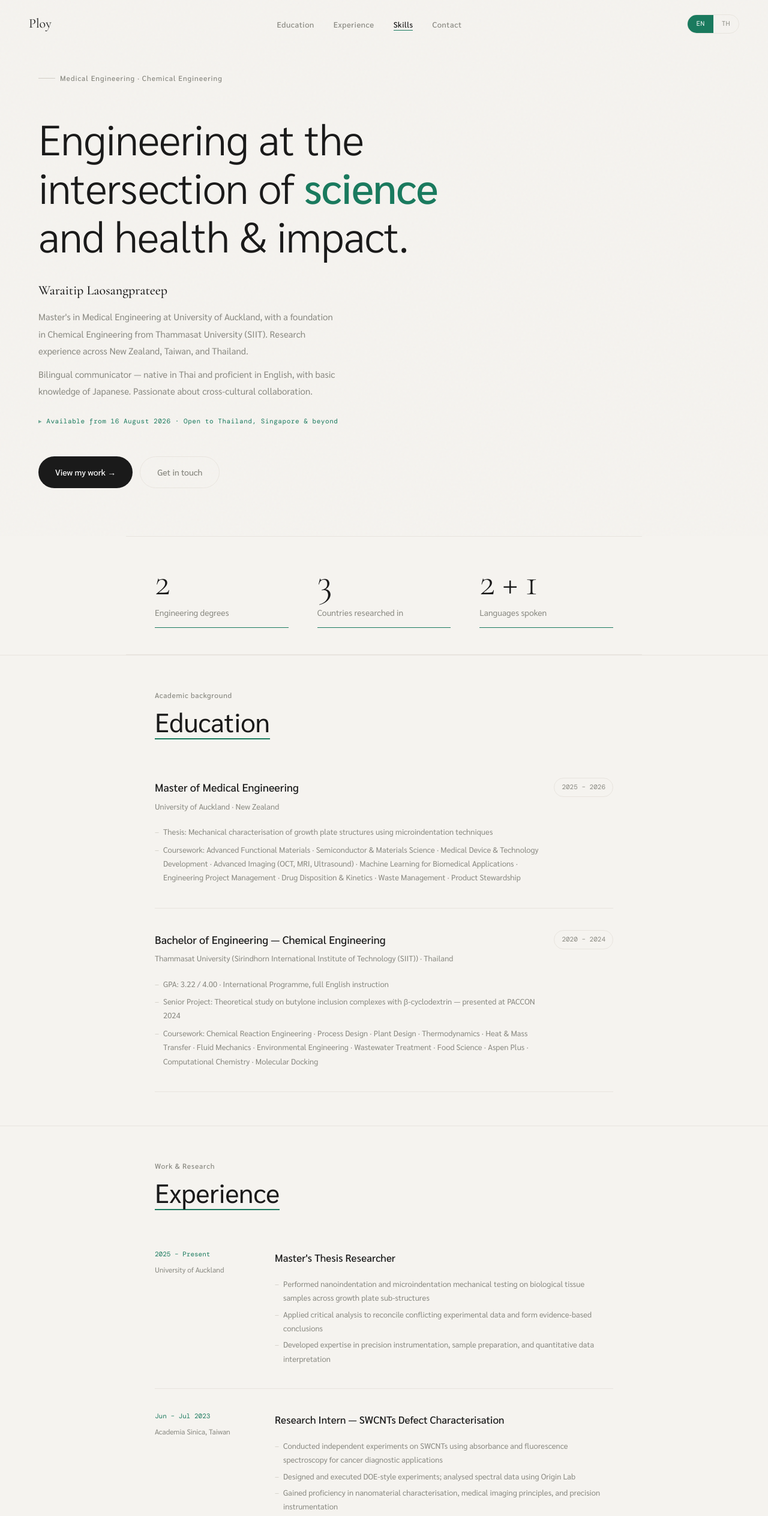
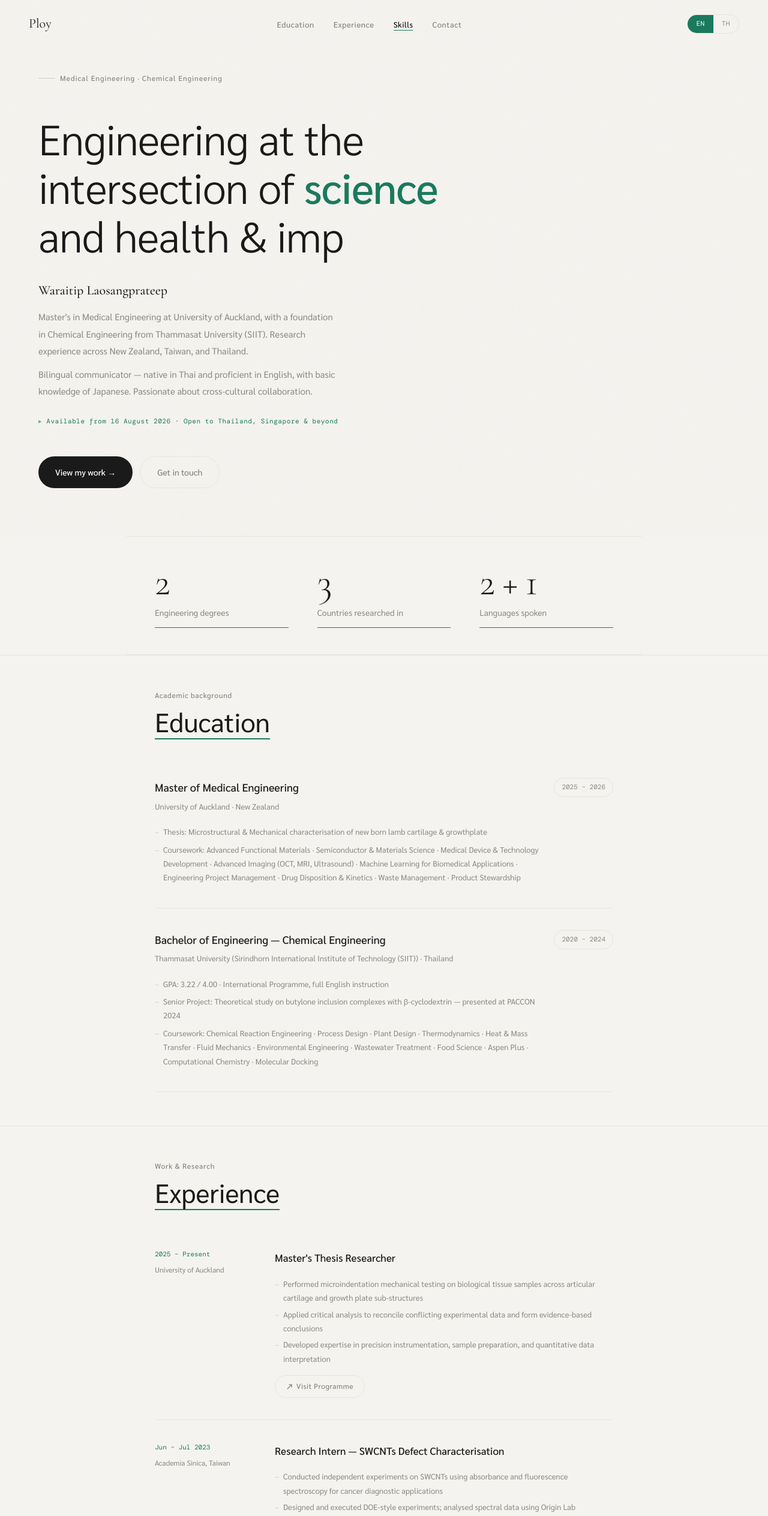
Before and after one commit to wlao034/portfolio, a Next.js app: page / in a window 1280 px wide. Shown: the top 2528 px of the page at 60% size. Built offline with nearby package versions, Linux system fonts and the light colour scheme.

Commit message:
Update page.tsx

```diff
--- a/app/page.tsx
+++ b/app/page.tsx
@@ -445,7 +445,7 @@ const content = {
     heroLine1: 'Engineering at the',
     heroLine2: <>intersection of <em>science</em></>,
     heroLine3: 'and ',
-    typedPhrases: ['science & data.', 'health & impact.', 'nations & culture.'],
+    typedPhrases: ['data & information.', 'health & impact.'],
     heroName: 'Waraitip Laosangprateep',
     heroBio1: "Master's in Medical Engineering at University of Auckland, with a foundation in Chemical Engineering from Thammasat University (SIIT). Research experience across New Zealand, Taiwan, and Thailand.",
     heroBio2: 'Bilingual communicator — native in Thai and proficient in English, with basic knowledge of Japanese. Passionate about cross-cultural collaboration.',
@@ -465,7 +465,7 @@ const content = {
         school: 'University of Auckland · New Zealand',
         period: '2025 – 2026',
         details: [
-          'Thesis: Mechanical characterisation of growth plate structures using microindentation techniques',
+          'Thesis: Microstructural & Mechanical characterisation of new born lamb cartilage & growthplate',
           'Coursework: Advanced Functional Materials · Semiconductor & Materials Science · Medical Device & Technology Development · Advanced Imaging (OCT, MRI, Ultrasound) · Machine Learning for Biomedical Applications · Engineering Project Management · Drug Disposition & Kinetics · Waste Management · Product Stewardship',
         ],
       },
@@ -485,9 +485,9 @@ const content = {
     exp: [
       {
         period: '2025 – Present', org: 'University of Auckland',
-        title: "Master's Thesis Researcher", link: null,
+        title: "Master's Thesis Researcher", link: 'https://profiles.auckland.ac.nz/ashvin-thambyah',
         bullets: [
-          'Performed nanoindentation and microindentation mechanical testing on biological tissue samples across growth plate sub-structures',
+          'Performed microindentation mechanical testing on biological tissue samples across articular cartilage and growth plate sub-structures',
           'Applied critical analysis to reconcile conflicting experimental data and form evidence-based conclusions',
           'Developed expertise in precision instrumentation, sample preparation, and quantitative data interpretation',
         ],
@@ -555,7 +555,7 @@ const content = {
     heroLine1: 'วิศวกรรมศาสตร์ที่',
     heroLine2: <>จุดบรรจบของ<em>วิทยาศาสตร์</em></>,
     heroLine3: 'และ ',
-    typedPhrases: ['วิทยาศาสตร์และข้อมูล', 'สุขภาพและนวัตกรรม', 'ชาติและวัฒนธรรม'],
+    typedPhrases: ['ข้อมูลและสารสนเทศ', 'สุขภาพและนวัตกรรม'],
     heroName: 'วลัยทิพย์ เหล่าแสงประทีป',
     heroBio1: 'กำลังศึกษาระดับปริญญาโท สาขาวิศวกรรมการแพทย์ มหาวิทยาลัยออคแลนด์ ประเทศนิวซีแลนด์ จบการศึกษาปริญญาตรีสาขาวิศวกรรมเคมี จากมหาวิทยาลัยธรรมศาสตร์ (SIIT)',
     heroBio2: 'พูดไทยและอังกฤษได้คล่อง มีความรู้ภาษาญี่ปุ่นเบื้องต้น ชื่นชอบการสื่อสารและทำงานข้ามวัฒนธรรม',
@@ -575,7 +575,7 @@ const content = {
         school: 'มหาวิทยาลัยออคแลนด์ (University of Auckland) · นิวซีแลนด์',
         period: '2568 – 2569',
         details: [
-          'วิทยานิพนธ์: การวิเคราะห์คุณสมบัติทางกลของโครงสร้าง growth plate ด้วยเทคนิค microindentation',
+          'วิทยานิพนธ์: การศึกษาโครงสร้างระดับจุลภาค (Microstructural) และคุณสมบัติทางกล (Mechanical characterization) ของกระดูกอ่อน (cartilage) และแนวสร้างกระดูก (growth plate) ในลูกแกะแรกเกิด',
           'วิชาเรียน: วัสดุฟังก์ชันขั้นสูง · วิทยาศาสตร์เซมิคอนดักเตอร์ · การพัฒนาอุปกรณ์การแพทย์ · การถ่ายภาพขั้นสูง (OCT, MRI, อัลตราซาวด์) · Machine Learning สำหรับชีวการแพทย์ · การจัดการโครงการ · Drug Disposition & Kinetics · การจัดการของเสีย · Product Stewardship',
         ],
       },
@@ -595,9 +595,9 @@ const content = {
     exp: [
       {
         period: '2568 – ปัจจุบัน', org: 'มหาวิทยาลัยออคแลนด์',
-        title: 'นักวิจัยวิทยานิพนธ์ระดับปริญญาโท', link: null,
+        title: 'วิทยานิพนธ์ระดับปริญญาโท', link: null,
         bullets: [
-          'ทดสอบสมบัติทางกลด้วย nanoindentation และ microindentation บนตัวอย่างเนื้อเยื่อชีวภาพใน growth plate sub-structures',
+          'ทดสอบสมบัติทางกลด้วย microindentation บนตัวอย่างเนื้อเยื่อชีวภาพใน articular cartilage และ growth plate sub-structures',
           'วิเคราะห์และประเมินข้อมูลเชิงปริมาณ เพื่อสรุปผลจากหลักฐานเชิงประจักษ์',
           'พัฒนาความเชี่ยวชาญด้านเครื่องมือวัดละเอียด การเตรียมตัวอย่าง และการตีความข้อมูล',
         ],
```
